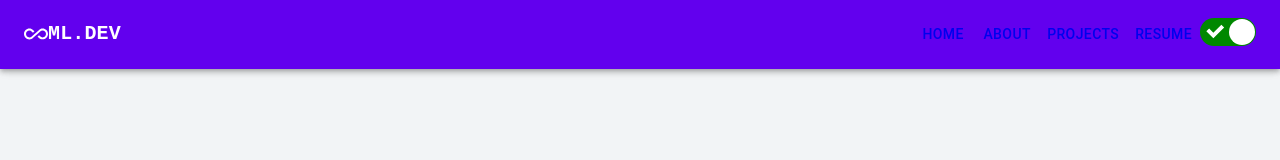
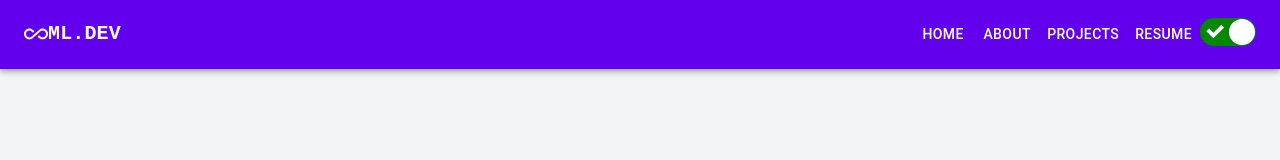
Before and after one commit to Majchrzak202/portfolio, a React (Create React App) app: page / in a window 1280 px wide. Shown: the top 160 px of the page. Built offline with nearby package versions, Linux system fonts and the light colour scheme.

Commit message:
Added a link to Navbar Logo

```diff
--- a/src/components/navbar/Navbar.js
+++ b/src/components/navbar/Navbar.js
@@ -20,10 +20,18 @@ import useStyles from "./Styles";
 import { Link } from "react-router-dom";
 
 const pages = [
-  <Link to="/">Home</Link>,
-  <Link to="/about">About</Link>,
-  <Link to="/projects">Projects</Link>,
-  <Link to="/resume">Resume</Link>,
+  <Link style={{ color: "white" }} to="/">
+    Home
+  </Link>,
+  <Link style={{ color: "white" }} to="/about">
+    About
+  </Link>,
+  <Link style={{ color: "white" }} to="/projects">
+    Projects
+  </Link>,
+  <Link style={{ color: "white" }} to="/resume">
+    Resume
+  </Link>,
 ];
 
 const Navbar = () => {
@@ -45,6 +53,7 @@ const Navbar = () => {
         <Container maxWidth="xl">
           <Toolbar className={classes.toolbar} disableGutters>
             <AllInclusive sx={{ display: { xs: "none", md: "flex" }, mr: 1 }} />
+            <Link style={{ color: "white" }} color to="/">
               <Typography
                 variant="h6"
                 noWrap
@@ -60,6 +69,7 @@ const Navbar = () => {
               >
                 ML.DEV
               </Typography>
+            </Link>
 
             <Typography
               variant="h5"
@@ -83,8 +93,9 @@ const Navbar = () => {
               {pages.map((page) => (
                 <Button
                   key={Math.random()}
+                  className={classes.button}
                   onClick={handleCloseNavMenu}
-                  sx={{ my: 2, color: "blue", display: "block" }}
+                  sx={{ my: 2, color: "white", display: "block" }}
                 >
                   {page}
                 </Button>
@@ -122,7 +133,13 @@ const Navbar = () => {
               >
                 {pages.map((page) => (
                   <MenuItem key={Math.random()} onClick={handleCloseNavMenu}>
-                    <Typography textAlign="center">{page}</Typography>
+                    <Typography
+                      style={{ textDecoration: "none" }}
+                      textAlign="center"
+                      variant="inherit"
+                    >
+                      {page}
+                    </Typography>
                   </MenuItem>
                 ))}
               </Menu>
```
Lines whose indentation alone changed are shown as unchanged.
